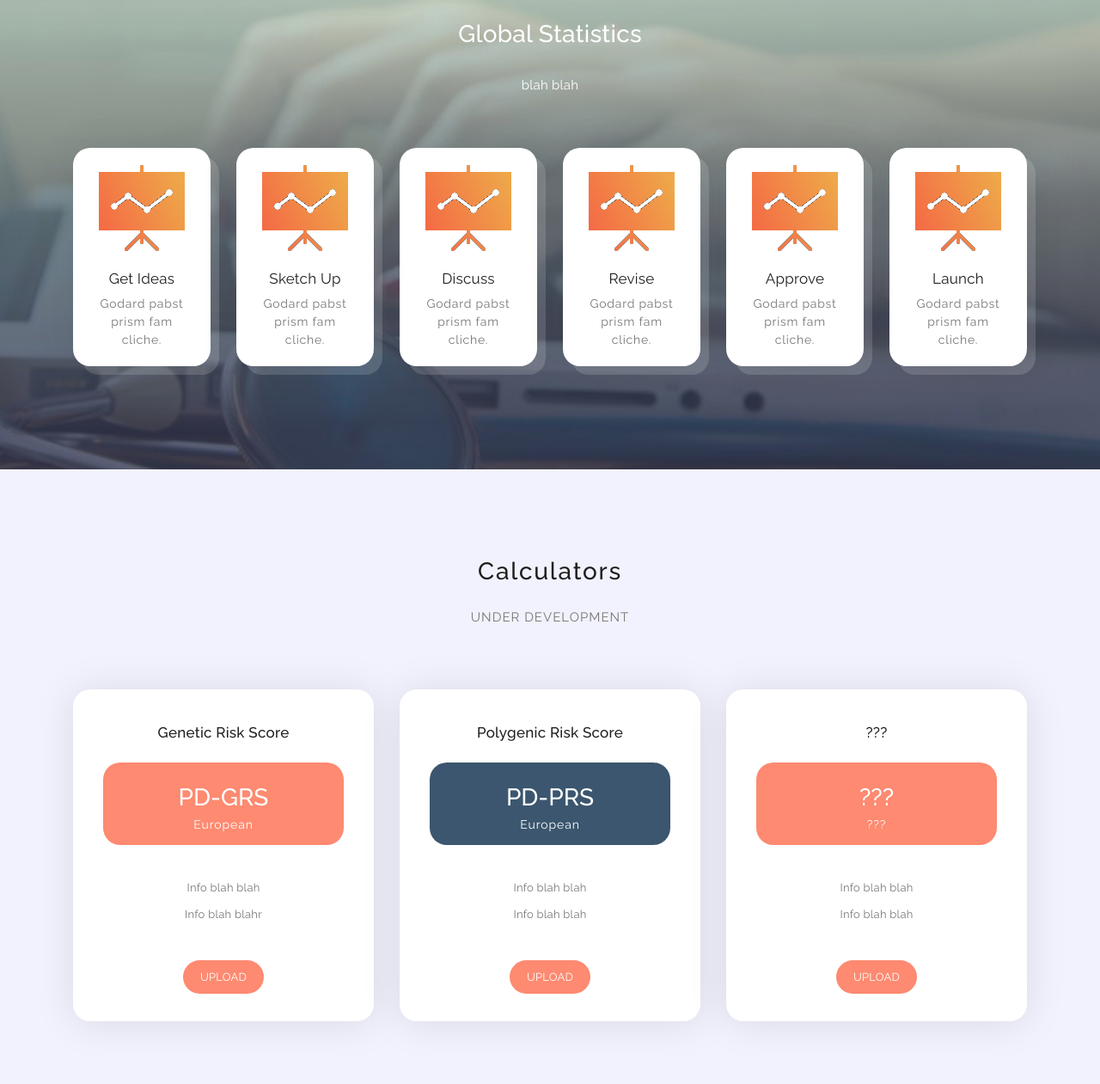
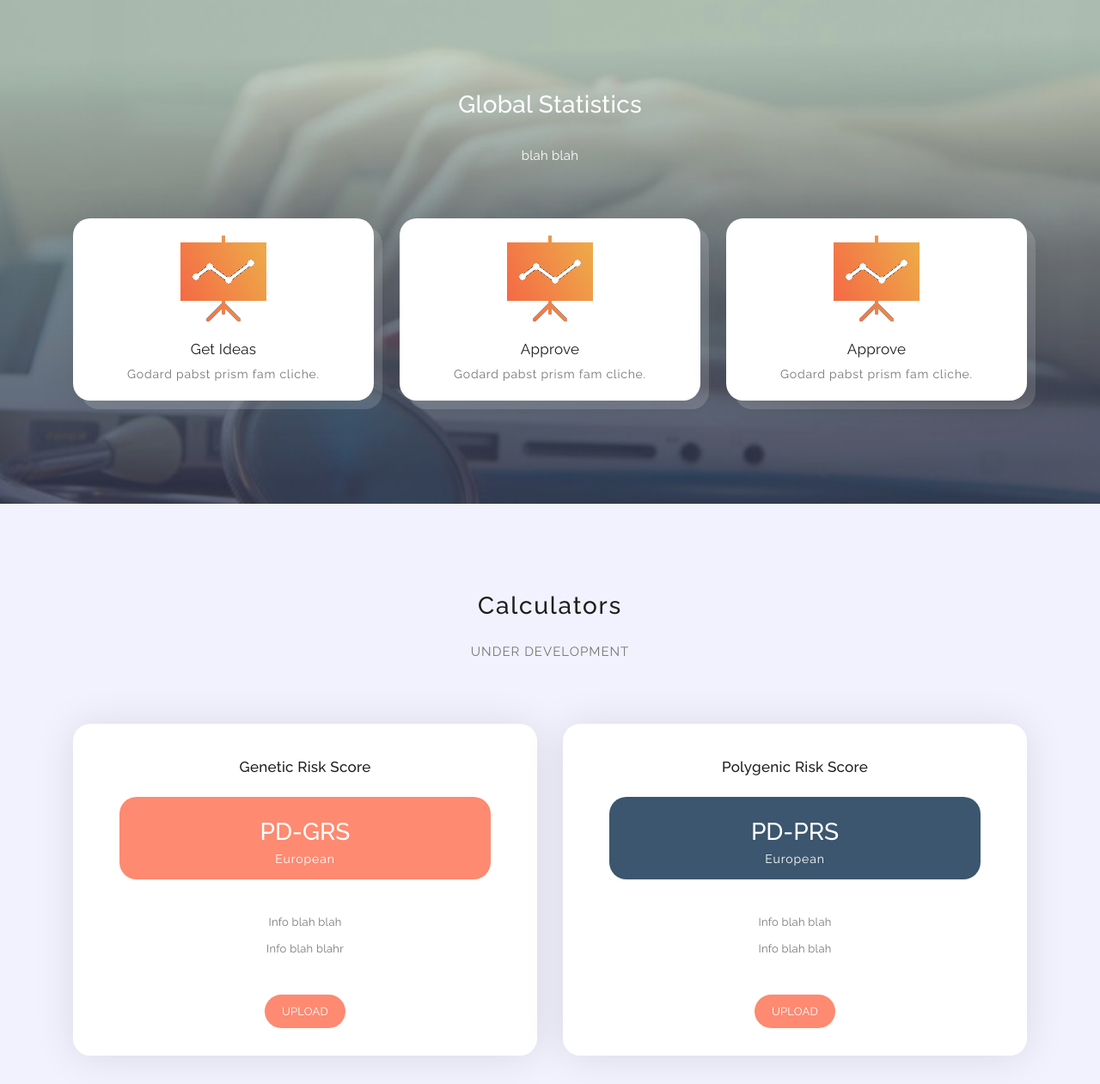
Before and after one commit to ipdgc/Online-PD-Risk-Score, a plain HTML site: page docs/index.html in a window 1280 px wide. Shown: the part 3888-5149 px from the top of the page at 86% size. Drawn offline with Linux system fonts and the light colour scheme.

Commit message:
Website edits

```diff
--- a/docs/assets/css/templatemo-softy-pinko.css
+++ b/docs/assets/css/templatemo-softy-pinko.css
@@ -1013,11 +1013,7 @@ parallax & home seperator
   height: 32px;
   top: 160px;
   left: 70%;
-  background: url(../images/circle-dec.png) center center no-repeat;
-  -webkit-transition: all 0.3s ease 0s;
-  -moz-transition: all 0.3s ease 0s;
-  -o-transition: all 0.3s ease 0s;
-  transition: all 0.3s ease 0s;
+
 }
 
 .counter .content .count-item.decoration-top {
@@ -1031,11 +1027,7 @@ parallax & home seperator
   height: 32px;
   top: 140px;
   left: 70%;
-  background: url(../images/circle-dec.png) center center no-repeat;
-  -webkit-transition: all 0.3s ease 0s;
-  -moz-transition: all 0.3s ease 0s;
-  -o-transition: all 0.3s ease 0s;
-  transition: all 0.3s ease 0s;
+
 }
 
 .counter .content .count-item:hover strong {
--- a/docs/index.html
+++ b/docs/index.html
@@ -233,7 +233,7 @@ https://templatemo.com/tm-535-softy-pinko
                         <h2 class="section-title">PRS and non-European Populations</h2>
                     </div>
                     <div class="left-text">
-                        <p>blah blah</p>
+                        <p>The vast majority of whole genome sequence data currently available for use in calculating PRS comes mainly from European populations, leading to an overrepresentation in global studies and potentially limiting accuracy when applied to other ethnic populations.<b>There has been a large effort to collect data from underrepresented populations</b>, especially of those of Asian, African, and indigenous descent, sparking initiatives like <a href="https://www.michaeljfox.org/grant/global-parkinsons-genetics-program-gp2#:~:text=Global%20Parkinson's%20Genetics%20Program%20(GP2),Across%20Parkinson's%20(ASAP)%20Initiative.&text=A%20substantial%20proportion%20of%20risk,disease%20understanding%20and%20therapeutic%20development.">Global Parkinson's Genetics Program (GP2)</a>, which aims to collect, sequence, and analyze data from across the world.</p>
                     </div>
                 </div>
                 <div class="col-lg-1"></div>
@@ -290,49 +290,32 @@ https://templatemo.com/tm-535-softy-pinko
                 </div>
 
                 <!-- ***** Mini Box Start ***** -->
+
                 <div class="row">
-                    <div class="col-lg-2 col-md-3 col-sm-6 col-6">
+                    <div class="col-lg-4 col-md-3 col-sm-6 col-6">
                         <a href="#" class="mini-box">
                             <i><img src="assets/images/stats.png" alt=""></i>
                             <strong>Get Ideas</strong>
                             <span>Godard pabst prism fam cliche.</span>
                         </a>
                     </div>
-                    <div class="col-lg-2 col-md-3 col-sm-6 col-6">
-                        <a href="#" class="mini-box">
-                            <i><img src="assets/images/stats.png" alt=""></i>
-                            <strong>Sketch Up</strong>
-                            <span>Godard pabst prism fam cliche.</span>
-                        </a>
-                    </div>
-                    <div class="col-lg-2 col-md-3 col-sm-6 col-6">
-                        <a href="#" class="mini-box">
-                            <i><img src="assets/images/stats.png" alt=""></i>
-                            <strong>Discuss</strong>
-                            <span>Godard pabst prism fam cliche.</span>
-                        </a>
-                    </div>
-                    <div class="col-lg-2 col-md-3 col-sm-6 col-6">
-                        <a href="#" class="mini-box">
-                            <i><img src="assets/images/stats.png" alt=""></i>
-                            <strong>Revise</strong>
-                            <span>Godard pabst prism fam cliche.</span>
-                        </a>
-                    </div>
-                    <div class="col-lg-2 col-md-3 col-sm-6 col-6">
+
+                    <div class="col-lg-4 col-md-3 col-sm-6 col-6">
                         <a href="#" class="mini-box">
                             <i><img src="assets/images/stats.png" alt=""></i>
                             <strong>Approve</strong>
                             <span>Godard pabst prism fam cliche.</span>
                         </a>
                     </div>
-                    <div class="col-lg-2 col-md-3 col-sm-6 col-6">
+
+                    <div class="col-lg-4 col-md-3 col-sm-6 col-6">
                         <a href="#" class="mini-box">
                             <i><img src="assets/images/stats.png" alt=""></i>
-                            <strong>Launch</strong>
+                            <strong>Approve</strong>
                             <span>Godard pabst prism fam cliche.</span>
                         </a>
                     </div>
+
                 </div>
                 <!-- ***** Mini Box End ***** -->
             </div>
@@ -361,7 +344,7 @@ https://templatemo.com/tm-535-softy-pinko
 
             <div class="row">
                 <!-- ***** Pricing Item Start ***** -->
-                <div class="col-lg-4 col-md-6 col-sm-12" data-scroll-reveal="enter bottom move 50px over 0.6s after 0.2s">
+                <div class="col-lg-6 col-md-6 col-sm-12" data-scroll-reveal="enter bottom move 50px over 0.6s after 0.2s">
                     <div class="pricing-item">
                         <div class="pricing-header">
                             <h3 class="pricing-title">Genetic Risk Score</h3>
@@ -386,7 +369,7 @@ https://templatemo.com/tm-535-softy-pinko
                 <!-- ***** Pricing Item End ***** -->
 
                 <!-- ***** Pricing Item Start ***** -->
-                <div class="col-lg-4 col-md-6 col-sm-12" data-scroll-reveal="enter bottom move 50px over 0.6s after 0.4s">
+                <div class="col-lg-6 col-md-6 col-sm-12" data-scroll-reveal="enter bottom move 50px over 0.6s after 0.4s">
                     <div class="pricing-item active">
                         <div class="pricing-header">
                             <h3 class="pricing-title">Polygenic Risk Score</h3>
@@ -409,34 +392,41 @@ https://templatemo.com/tm-535-softy-pinko
                 </div>
                 <!-- ***** Pricing Item End ***** -->
 
-                <!-- ***** Pricing Item Start ***** -->
-                <div class="col-lg-4 col-md-6 col-sm-12" data-scroll-reveal="enter bottom move 50px over 0.6s after 0.6s">
-                    <div class="pricing-item">
-                        <div class="pricing-header">
-                            <h3 class="pricing-title">???</h3>
-                        </div>
-                        <div class="pricing-body">
-                            <div class="price-wrapper">
-                                <span class="price">???</span>
-                                <span class="period">???</span>
-                            </div>
-                            <ul class="list">
-                                <li class="active">Info blah blah</li>
-                                <li class="active">Info blah blah</li>
 
-                            </ul>
-                        </div>
-                        <div class="pricing-footer">
-                            <a href="#" class="main-button">UPLOAD</a>
-                        </div>
-                    </div>
-                </div>
-                <!-- ***** Pricing Item End ***** -->
             </div>
         </div>
     </section>
     <!-- ***** Calculator End ***** -->
 
+    <!-- ***** Counter Parallax Start ***** -->
+    <section class="counter">
+        <div class="content">
+            <div class="container">
+                <div class="row">
+                    <div class="col-lg-4 col-md-6 col-sm-12">
+                        <div class="count-item decoration-bottom">
+                            <strong>92</strong>
+                            <span>Core SNPs associated with risk of Parkinson's disease </span>
+                        </div>
+                    </div>
+                    <div class="col-lg-4 col-md-6 col-sm-12">
+                        <div class="count-item decoration-top">
+                            <strong>20-30%</strong>
+                            <span>Estimated heritability of Parkinson's disease</span>
+                        </div>
+                    </div>
+                    <div class="col-lg-3 col-md-6 col-sm-12">
+                        <div class="count-item decoration-bottom">
+                            <strong>xx</strong>
+                            <span>blah blah</span>
+                        </div>
+                    </div>
+
+                </div>
+            </div>
+        </div>
+    </section>
+    <!-- ***** Counter Parallax End ***** -->
 
     <!-- ***** Limitations Start ***** -->
     <section class="section" id="limitations">
@@ -509,40 +499,6 @@ https://templatemo.com/tm-535-softy-pinko
 
 
 
-    <!-- ***** Counter Parallax Start ***** -->
-    <section class="counter">
-        <div class="content">
-            <div class="container">
-                <div class="row">
-                    <div class="col-lg-3 col-md-6 col-sm-12">
-                        <div class="count-item decoration-bottom">
-                            <strong>92</strong>
-                            <span>Core SNPs associated with risk of Parkinson's disease </span>
-                        </div>
-                    </div>
-                    <div class="col-lg-3 col-md-6 col-sm-12">
-                        <div class="count-item decoration-top">
-                            <strong>20-30%</strong>
-                            <span>Estimated heritability of Parkinson's disease</span>
-                        </div>
-                    </div>
-                    <div class="col-lg-3 col-md-6 col-sm-12">
-                        <div class="count-item decoration-bottom">
-                            <strong>xx</strong>
-                            <span>blah blah</span>
-                        </div>
-                    </div>
-                    <div class="col-lg-3 col-md-6 col-sm-12">
-                        <div class="count-item">
-                            <strong>xx</strong>
-                            <span>blah blah</span>
-                        </div>
-                    </div>
-                </div>
-            </div>
-        </div>
-    </section>
-    <!-- ***** Counter Parallax End ***** -->
 
     <!-- ***** Publications Start ***** -->
     <section class="section" id="publications">
@@ -669,7 +625,7 @@ https://templatemo.com/tm-535-softy-pinko
     <!-- ***** Publications End ***** -->
 
 
-    <!-- ***** Home Parallax Start ***** -->
+    <!-- ***** Resources Start ***** -->
     <section class="mini" id="resources">
         <div class="mini-content">
             <div class="container">
@@ -677,51 +633,51 @@ https://templatemo.com/tm-535-softy-pinko
                     <div class="offset-lg-3 col-lg-6">
                         <div class="info">
                             <h1>Resources</h1>
-                            <p>blah blah</p>
+                            <p>These are additional resources available online to learn more on initiatives around worldwide sequencing, PRS, and others </p>
                         </div>
                     </div>
                 </div>
 
                 <!-- ***** Mini Box Start ***** -->
                 <div class="row">
-                    <div class="col-lg-2 col-md-3 col-sm-6 col-6">
+                    <div class="col-lg-4 col-md-3 col-sm-6 col-6">
                         <a href="#" class="mini-box">
-                            <i><img src="assets/images/stats.png" alt=""></i>
-                            <strong>Get Ideas</strong>
-                            <span>Godard pabst prism fam cliche.</span>
+                            <i><img src="assets/images/magnifying_glass.png" alt="" style="width:60px;height:60px;"></i>
+                            <strong><a href="https://www.michaeljfox.org/grant/global-parkinsons-genetics-program-gp2#:~:text=Global%20Parkinson's%20Genetics%20Program%20(GP2),Across%20Parkinson's%20(ASAP)%20Initiative.&text=A%20substantial%20proportion%20of%20risk,disease%20understanding%20and%20therapeutic%20development.">Global Parkinson's Genetics Program</a></strong>
+                            <span>An ASAP-fundinded initiative working to sequence and analyze data from around the world</span>
                         </a>
                     </div>
-                    <div class="col-lg-2 col-md-3 col-sm-6 col-6">
+                    <div class="col-lg-4 col-md-3 col-sm-6 col-6">
                         <a href="#" class="mini-box">
-                            <i><img src="assets/images/stats.png" alt=""></i>
-                            <strong>Sketch Up</strong>
-                            <span>Godard pabst prism fam cliche.</span>
+                            <i><img src="assets/images/magnifying_glass.png" alt="" style="width:60px;height:60px;"></i>
+                            <strong><a href="https://www.pgscatalog.org/">Polygenic Score Catalog</a></strong>
+                            <span>An open database of polygenic scores and the relevant metadata required for accurate application and evaluation</span>
                         </a>
                     </div>
-                    <div class="col-lg-2 col-md-3 col-sm-6 col-6">
+                    <div class="col-lg-4 col-md-3 col-sm-6 col-6">
                         <a href="#" class="mini-box">
-                            <i><img src="assets/images/stats.png" alt=""></i>
+                            <i><img src="assets/images/magnifying_glass.png" alt="" style="width:60px;height:60px;" ></i>
                             <strong>Discuss</strong>
                             <span>Godard pabst prism fam cliche.</span>
                         </a>
                     </div>
-                    <div class="col-lg-2 col-md-3 col-sm-6 col-6">
+                    <div class="col-lg-4 col-md-3 col-sm-6 col-6">
                         <a href="#" class="mini-box">
-                            <i><img src="assets/images/stats.png" alt=""></i>
+                            <i><img src="assets/images/magnifying_glass.png" alt="" style="width:60px;height:60px;"></i>
                             <strong>Revise</strong>
                             <span>Godard pabst prism fam cliche.</span>
                         </a>
                     </div>
-                    <div class="col-lg-2 col-md-3 col-sm-6 col-6">
+                    <div class="col-lg-4 col-md-3 col-sm-6 col-6">
                         <a href="#" class="mini-box">
-                            <i><img src="assets/images/stats.png" alt=""></i>
+                            <i><img src="assets/images/magnifying_glass.png" alt="" style="width:60px;height:60px;"></i>
                             <strong>Approve</strong>
                             <span>Godard pabst prism fam cliche.</span>
                         </a>
                     </div>
-                    <div class="col-lg-2 col-md-3 col-sm-6 col-6">
+                    <div class="col-lg-4 col-md-3 col-sm-6 col-6">
                         <a href="#" class="mini-box">
-                            <i><img src="assets/images/stats.png" alt=""></i>
+                            <i><img src="assets/images/magnifying_glass.png" alt="" style="width:60px;height:60px;"></i>
                             <strong>Launch</strong>
                             <span>Godard pabst prism fam cliche.</span>
                         </a>
```
Also changed, not shown: docs/assets/images/banner-bg.png (deleted), docs/assets/images/circle-dec.png (deleted), docs/assets/images/magnifying_glass.png (added), docs/assets/images/testimonial-icon.png (deleted).
